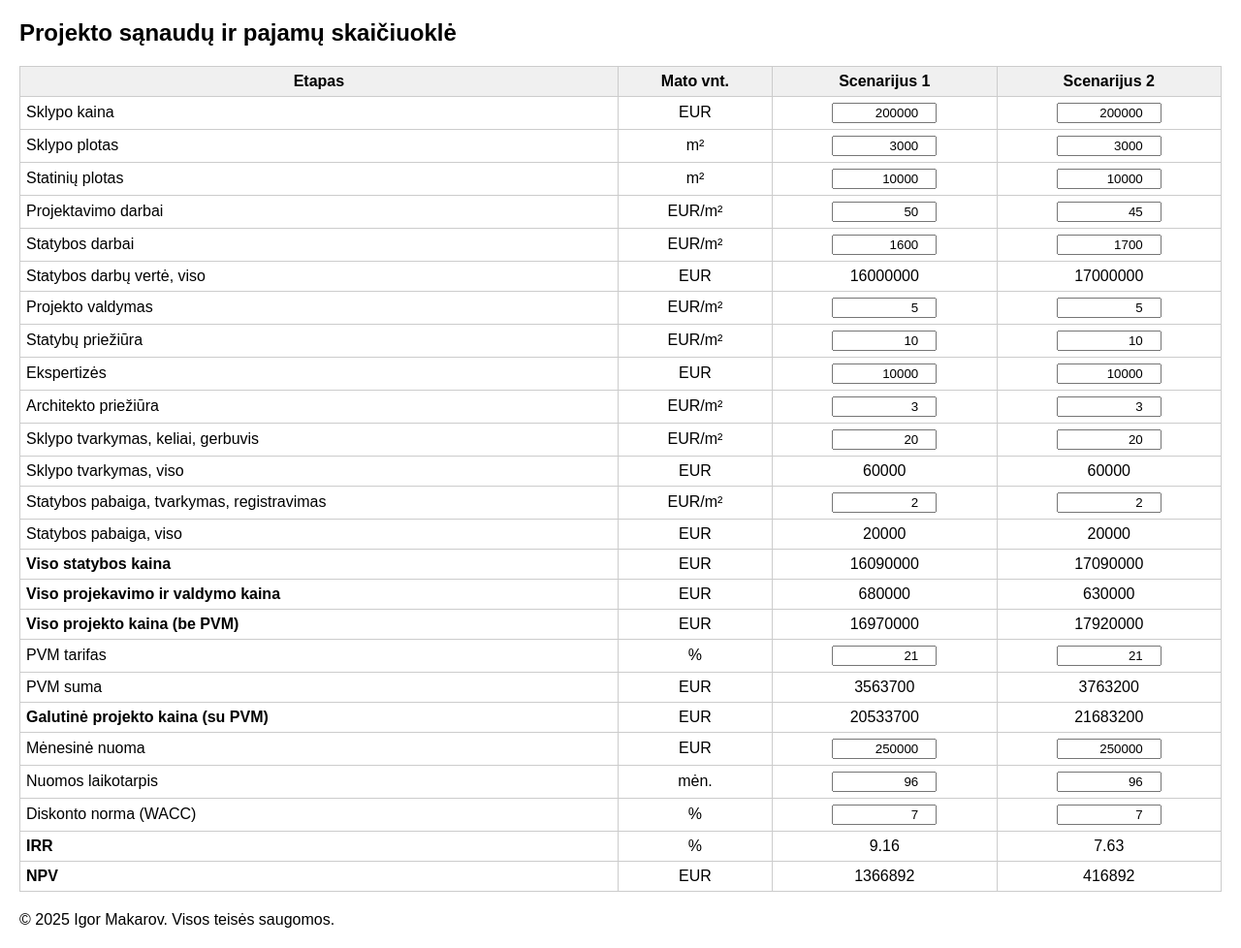
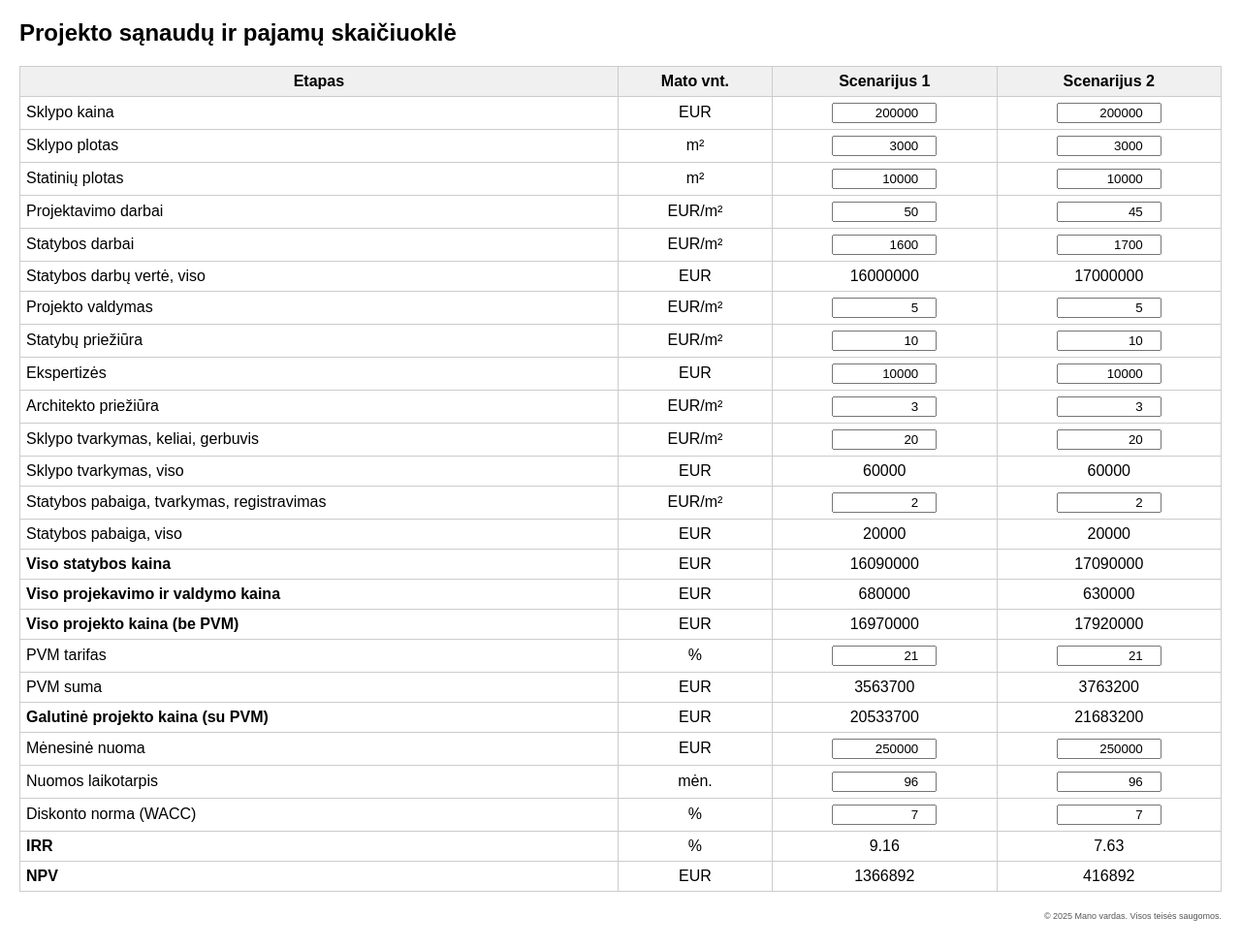
Before and after one commit to IgorLT67/skaiciuokle, a plain HTML site: page index.html in a window 1280 px wide. Shown: the whole page at 97% size. Drawn offline with Linux system fonts and the light colour scheme.

Commit message:
Update index.html

```diff
--- a/index.html
+++ b/index.html
@@ -173,8 +173,8 @@ document.querySelectorAll("input").forEach(inp=>{
 recalc();
 </script>
 
-<footer>
-  © 2025 Igor Makarov. Visos teisės saugomos.
+<footer style="font-size: 9px; color: #555; text-align: right;">
+  © 2025 Mano vardas. Visos teisės saugomos.
 </footer>
 
 </body>
```
